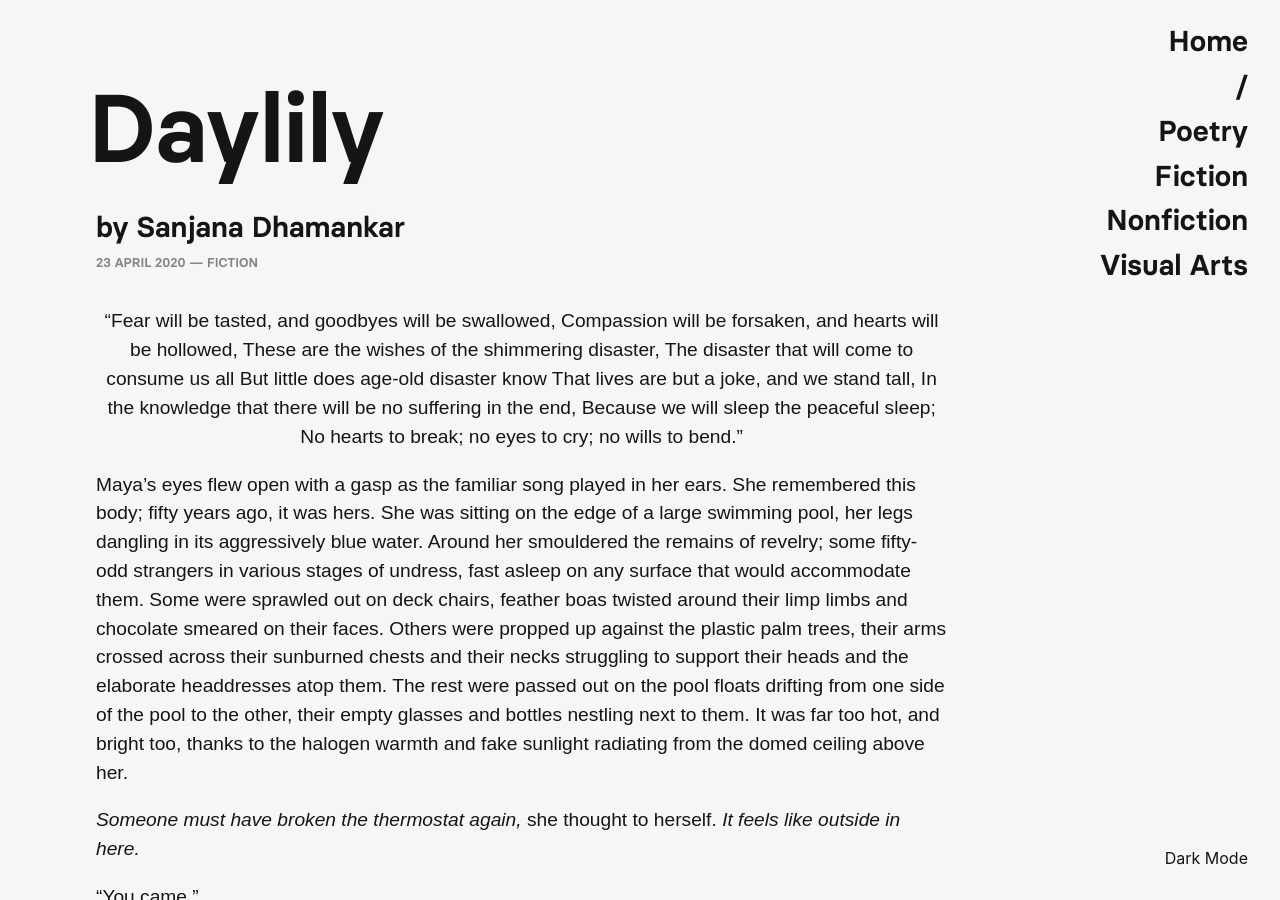
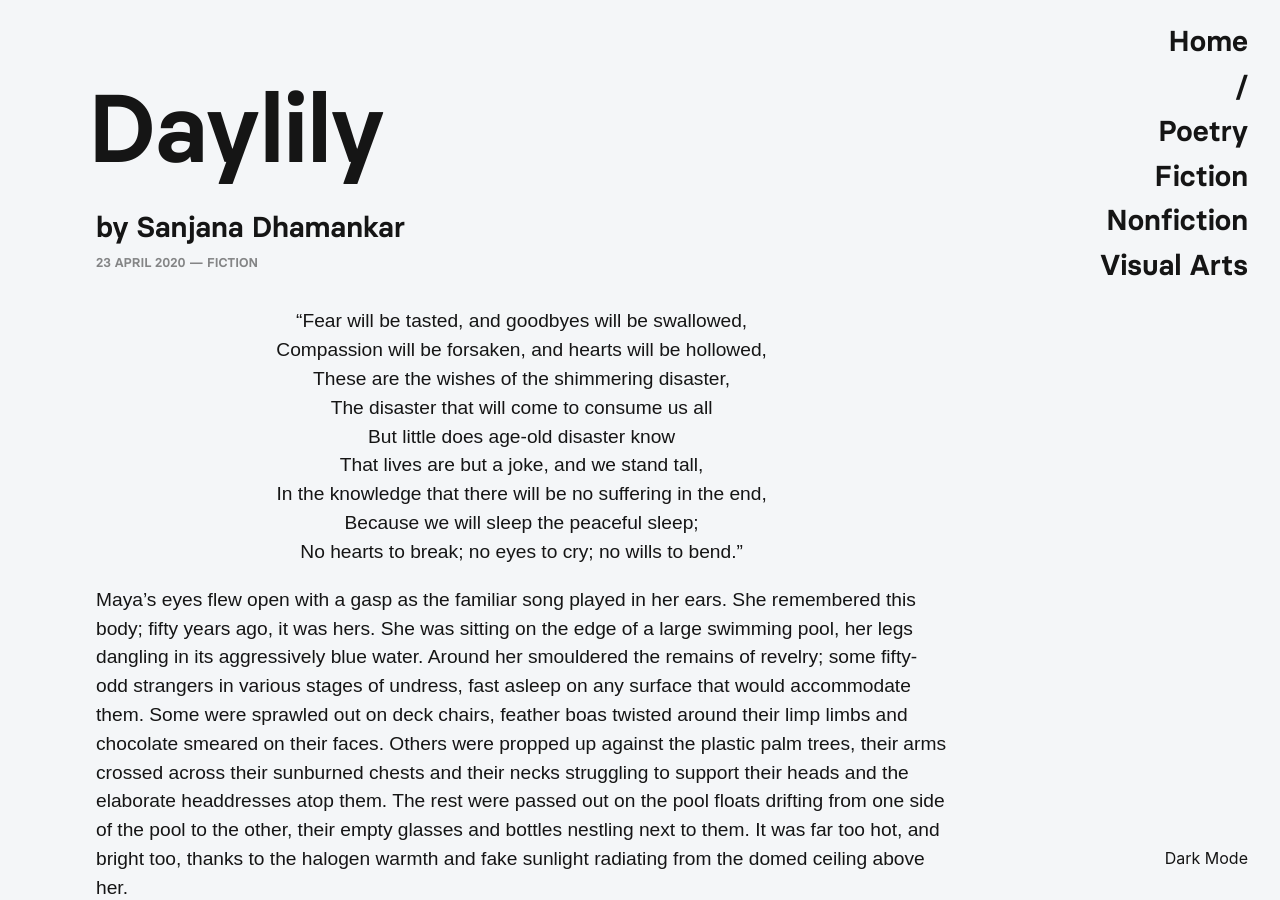
Before and after one commit to otherpeopleucsd/honey_daisy, a Jekyll site: the page built from _posts/2020-04-24-daylily.md, in a window 1280 px wide and 900 px high. Built offline with Jekyll 4.4.1, drawn with Linux system fonts in a browser that asks for light colours; nearby versions of some CDN libraries.

```diff
--- a/_posts/2020-04-24-daylily.md
+++ b/_posts/2020-04-24-daylily.md
@@ -7,23 +7,7 @@ date: 2020-04-23 07:00:00 +0000
 thumb: ''
 
 ---
-<center>“Fear will be tasted, and goodbyes will be swallowed,
-
-Compassion will be forsaken, and hearts will be hollowed,
-
-These are the wishes of the shimmering disaster,
-
-The disaster that will come to consume us all
-
-But little does age-old disaster know
-
-That lives are but a joke, and we stand tall,
-
-In the knowledge that there will be no suffering in the end,
-
-Because we will sleep the peaceful sleep;
-
-No hearts to break; no eyes to cry; no wills to bend.”</center>
+<center>“Fear will be tasted, and goodbyes will be swallowed,<br>Compassion will be forsaken, and hearts will be hollowed,<br>These are the wishes of the shimmering disaster,<br>The disaster that will come to consume us all<br>But little does age-old disaster know<br>That lives are but a joke, and we stand tall,<br>In the knowledge that there will be no suffering in the end,<br>Because we will sleep the peaceful sleep;<br>No hearts to break; no eyes to cry; no wills to bend.”</center>
 
 Maya’s eyes flew open with a gasp as the familiar song played in her ears. She remembered this body; fifty years ago, it was hers. She was sitting on the edge of a large swimming pool, her legs dangling in its aggressively blue water. Around her smouldered the remains of revelry; some fifty-odd strangers in various stages of undress, fast asleep on any surface that would accommodate them. Some were sprawled out on deck chairs, feather boas twisted around their limp limbs and chocolate smeared on their faces. Others were propped up against the plastic palm trees, their arms crossed across their sunburned chests and their necks struggling to support their heads and the elaborate headdresses atop them. The rest were passed out on the pool floats drifting from one side of the pool to the other, their empty glasses and bottles nestling next to them. It was far too hot, and bright too, thanks to the halogen warmth and fake sunlight radiating from the domed ceiling above her.
 
```
